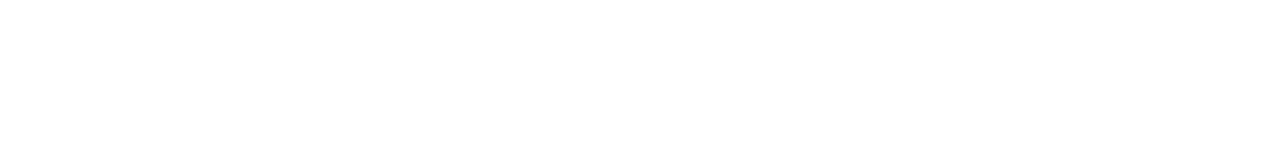
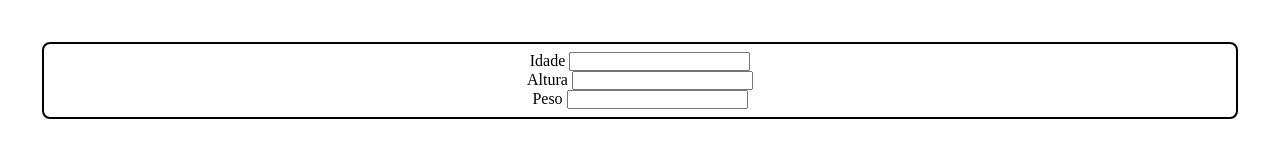
Before and after one commit to lucatrepin/projeto3SitesLivia, a plain HTML site: page site01.html in a window 1280 px wide. Drawn offline with Linux system fonts and the light colour scheme.

Commit message:
vai gemini

```diff
--- a/site01.html
+++ b/site01.html
@@ -1,11 +1,32 @@
 <!DOCTYPE html>
-<html lang="en">
+<html lang="en" id="site01">
 <head>
     <meta charset="UTF-8">
     <meta name="viewport" content="width=device-width, initial-scale=1.0">
     <title>Document</title>
+    <link rel="stylesheet" href="style.css">
 </head>
 <body>
+    <section id="text">
 
+    </section>
+    <section id="calc">
+        <form>
+            <div>
+            <label for="age">Idade</label>
+            <input type="number" id="age">
+            </div>
+
+            <div>
+            <label for="height">Altura</label>
+            <input type="number" id="height">
+            </div>
+
+            <div>
+            <label for="weight">Peso</label>
+            <input type="number" id="weight">
+            </div>
+        </form>
+    </section>
 </body>
 </html>
--- a/style.css
+++ b/style.css
@@ -7,7 +7,6 @@
     background-color: rgba(0, 148, 148, 0.555);
     display: flex;
     justify-content: space-between;
-    padding: 42px;
 }
 
 #index #links > div {
@@ -45,3 +44,20 @@
     font-size: 40px;
     padding: 18px;
 }
+
+#index body, #site01 body, #site02 body, #site03 body {
+    padding: 42px;
+}
+
+#site01 #calc table caption {
+   white-space: nowrap;
+}
+
+#site01 #calc form  {
+    border: 2px solid black;
+    border-radius: 8px;
+    display: flex;
+    flex-direction: column;
+    padding: 8px;
+    align-items: center;
+}
```
